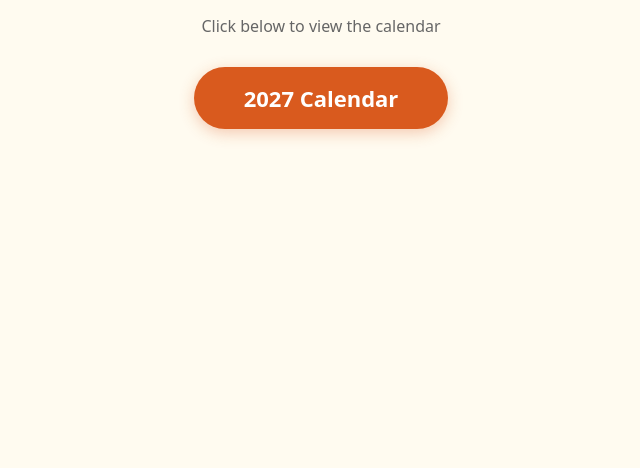
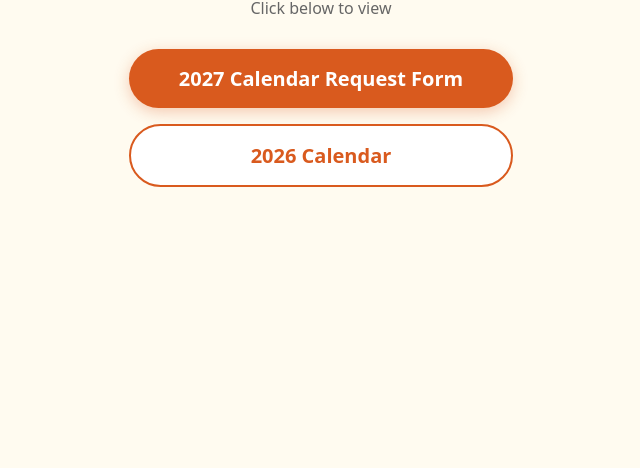
Before and after one commit to sourashtracalendar/mission2029, a plain HTML site: page index.html in a window 1280 px wide. Shown: the part 372-840 px from the top of the page, without its empty margins (319-959 px from the left). Before the commit the page ends 800 px from the top, so only its background shows below. Drawn offline with Linux system fonts and the light colour scheme.

Commit message:
Update index.html

```diff
--- a/index.html
+++ b/index.html
@@ -7,7 +7,7 @@
 <style>
   body {
     margin: 0;
-    height: 100vh;
+    min-height: 100vh;
     display: flex;
     align-items: center;
     justify-content: center;
@@ -15,6 +15,7 @@
     font-family: system-ui, -apple-system, Segoe UI, Roboto, sans-serif;
     background: #fffbf0;
     text-align: center;
+    padding: 20px;
   }
   h1 {
     font-size: 32px;
@@ -25,10 +26,15 @@
     color: #666;
     margin-bottom: 30px;
   }
+  .buttons {
+    display: flex;
+    flex-direction: column;
+    gap: 16px;
+  }
   .btn {
     display: inline-block;
     padding: 16px 50px;
-    font-size: 22px;
+    font-size: 20px;
     font-weight: 600;
     color: white;
     background: #d95a1e;
@@ -36,20 +42,35 @@
     text-decoration: none;
     box-shadow: 0 4px 15px rgba(217, 90, 30, 0.3);
     transition: all 0.2s ease;
+    min-width: 280px;
   }
   .btn:hover {
     background: #b5451b;
     transform: translateY(-2px);
     box-shadow: 0 6px 20px rgba(217, 90, 30, 0.4);
   }
+  .btn-secondary {
+    background: #fff;
+    color: #d95a1e;
+    border: 2px solid #d95a1e;
+    box-shadow: none;
+  }
+  .btn-secondary:hover {
+    background: #fff7f0;
+    color: #b5451b;
+  }
 </style>
 </head>
 <body>
 
   <h1>🗓️ Sourashtra Calendar</h1>
-  <p>Click below to view the calendar</p>
+  <p>Click below to view</p>
 
-  <a class="btn" href="https://sourashtracalendar.github.io/2027/">2027 Calendar</a>
+  <div class="buttons">
+    <a class="btn" href="https://sourashtracalendar.github.io/2027/">2027 Calendar Request Form</a>
+
+    <a class="btn btn-secondary" href="https://drive.google.com/file/d/181wgwvFT2NJLHQ9S-GP7QNjA6CMXJY2S/view?pli=1" target="_blank">2026 Calendar</a>
+  </div>
 
 </body>
 </html>
```
